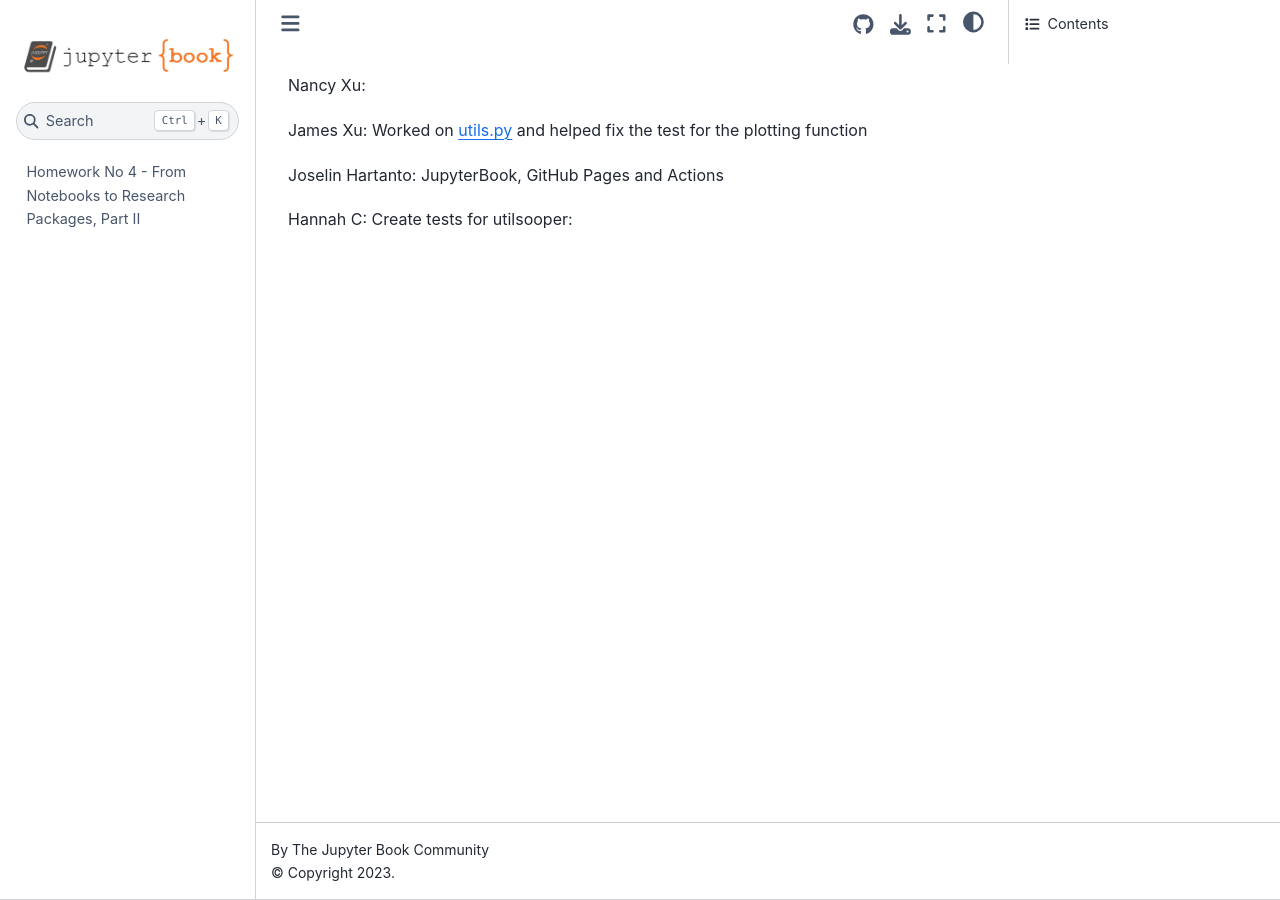
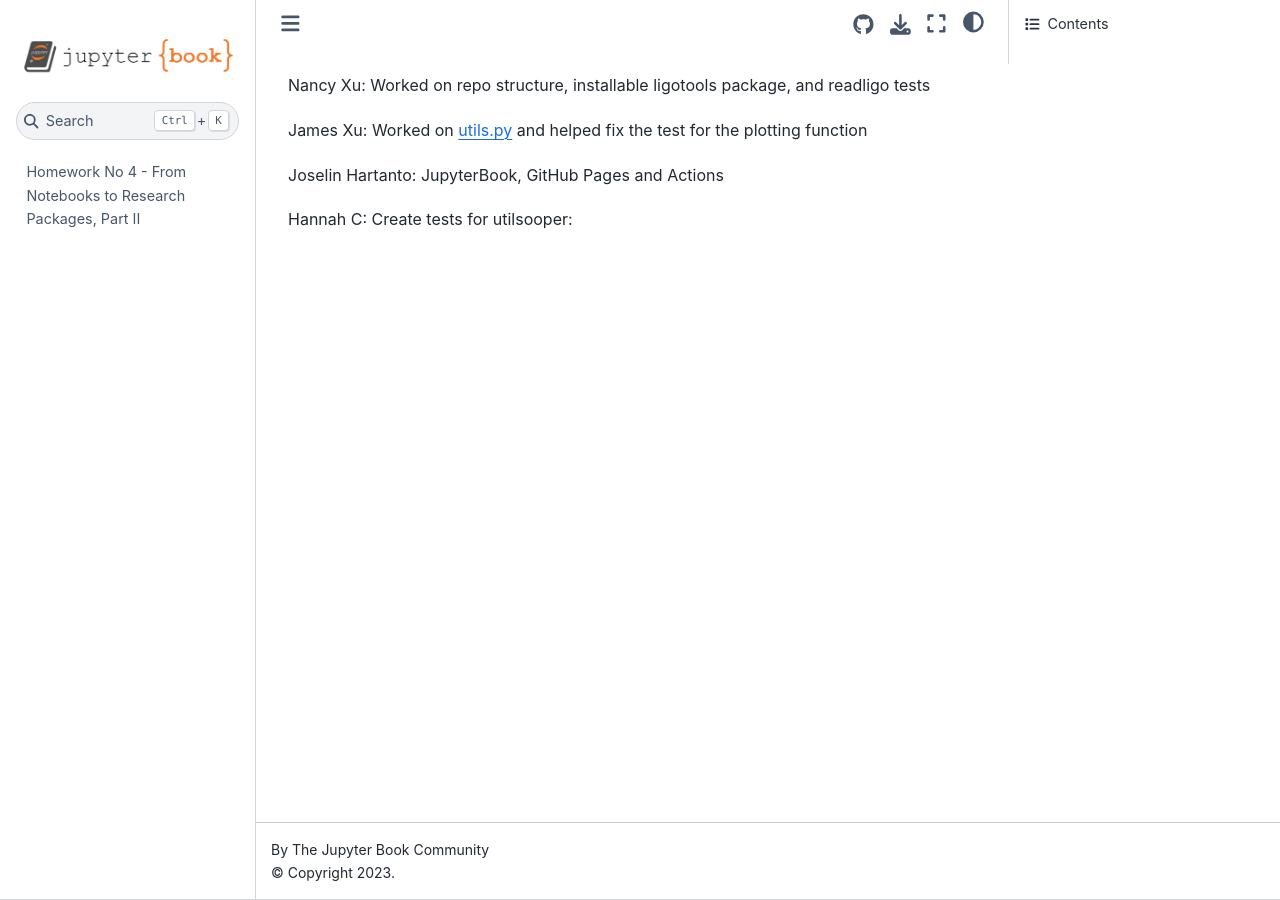
Before and after one commit to UCB-stat-159-s23/hw04-Group21, a Jupyter Book: the page built from contribution_statement.md, in a window 1280 px wide. Built offline with Jupyter Book 1.0.4 settings and Sphinx 7.4.7 and the Sphinx Book theme 1.1.4, drawn with Linux system fonts in a browser that asks for light colours; pages that are not in the unit, such as notebooks, are missing from menus.

Commit message:
Update contribution_statement.md

```diff
--- a/contribution_statement.md
+++ b/contribution_statement.md
@@ -1,4 +1,4 @@
-Nancy Xu:
+Nancy Xu: Worked on repo structure, installable ligotools package, and readligo tests
 
 James Xu: Worked on utils.py and helped fix the test for the plotting function
 
```
